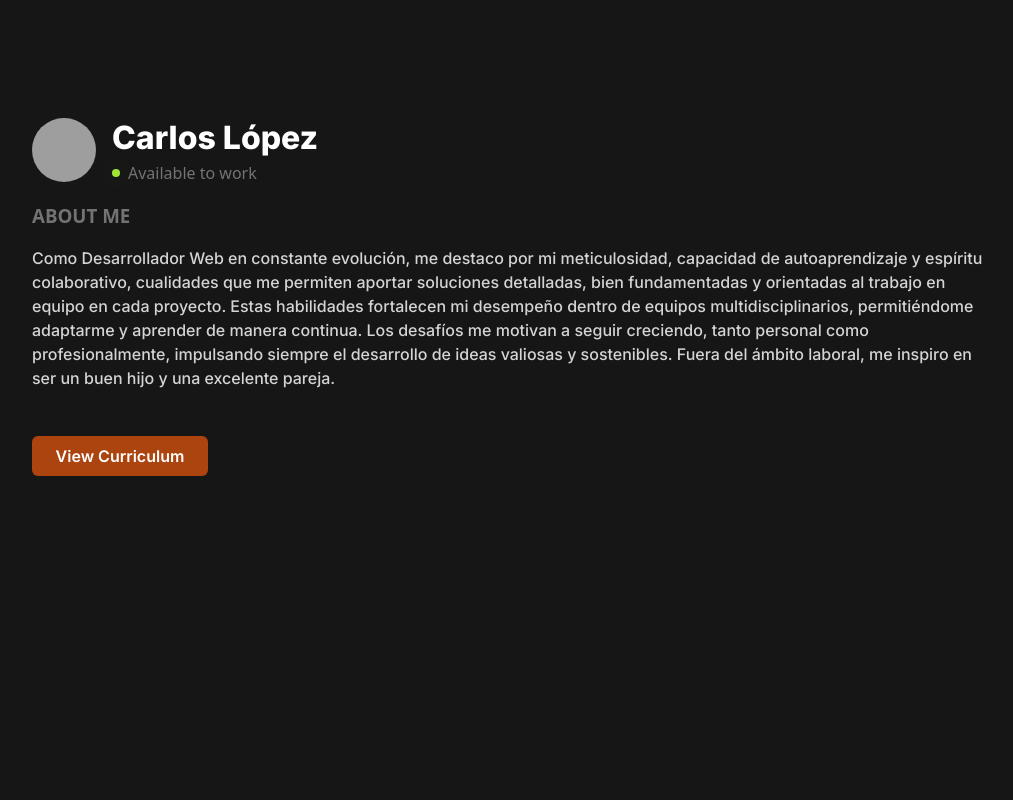
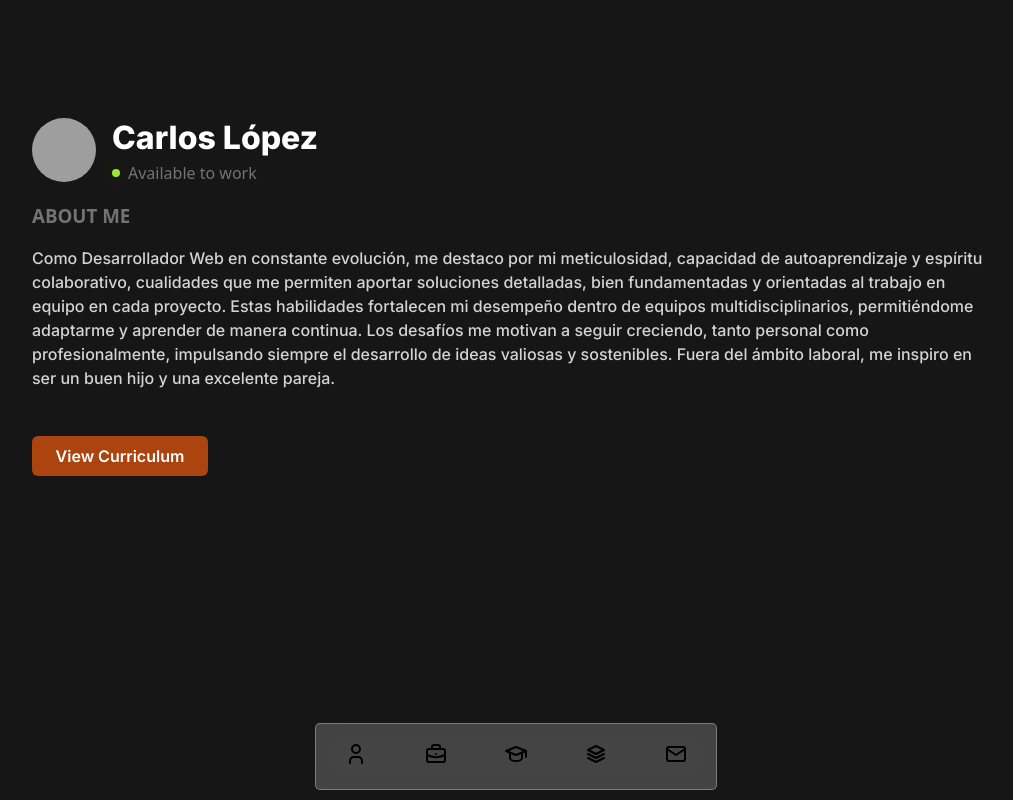
Before and after one commit to carlosdev97/portafolio-website-UI-2.0, a React (Vite) app: page / in a window 1280 px wide. Shown: the top 800 px of the page, without its empty margins (124-1137 px from the left). Built offline with nearby package versions, Linux system fonts and the light colour scheme; grey boxes are pictures that could not be loaded.

Commit message:
feat: add floating menu for enhanced navigation

```diff
--- a/package.json
+++ b/package.json
@@ -12,6 +12,7 @@
   "dependencies": {
     "react": "^18.3.1",
     "react-dom": "^18.3.1",
+    "react-icons": "^5.4.0",
     "styled-components": "^6.1.14"
   },
   "devDependencies": {
--- a/src/App.jsx
+++ b/src/App.jsx
@@ -1,12 +1,14 @@
 import "./App.css";
 import AboutMe from "./components/AboutMe/AboutMe";
 import Projects from "./components/Projects/Projects";
+import FloatingMenu from "./components/FloatingMenu/FloatingMenu";
 
 function App() {
   return (
     <>
       <AboutMe />
       <Projects />
+      <FloatingMenu />
     </>
   );
 }
--- a/src/components/AboutMe/AboutMe.jsx
+++ b/src/components/AboutMe/AboutMe.jsx
@@ -109,7 +109,7 @@ const AboutMe = () => {
         <StyledAboutHeader>
           <StyledImage
             src="https://github.com/carlosdev97.png"
-            alt="Foto Carlos López"
+            alt="Foto Carlos Lópezzz"
           />
           <StyledInfo>
             <StyledInfoTitle>Carlos López</StyledInfoTitle>
--- /dev/null
+++ b/src/components/FloatingMenu/FloatingMenu.jsx
@@ -0,0 +1,80 @@
+import styled from "styled-components";
+import {
+  TbUser,
+  TbBriefcase,
+  TbSchool,
+  TbStack2,
+  TbMail,
+} from "react-icons/tb";
+
+const StyledFloatingMenu = styled.div`
+  width: 400px;
+  background-color: rgba(255, 255, 255, 0.2);
+  position: fixed;
+  bottom: 10px;
+  left: 50%;
+  transform: translateX(-50%);
+  border-radius: 5px;
+  backdrop-filter: blur(10px); /* Efecto de desenfoque */
+  -webkit-backdrop-filter: blur(
+    10px
+  ); /* Compatibilidad con navegadores webkit */
+  border: 1px solid rgba(255, 255, 255, 0.3); /* Borde opcional para mejor visibilidad */
+`;
+
+const StyledMenuNav = styled.nav``;
+
+const StyledNavList = styled.ul`
+  display: flex;
+  width: 100%;
+  justify-content: space-around;
+  box-sizing: border-box;
+  padding: 0;
+`;
+
+const StyledNavItem = styled.li`
+  list-style: none;
+`;
+
+const StyledNavLink = styled.a`
+  color: black;
+  font-size: 24px;
+`;
+
+const FloatingMenu = () => {
+  return (
+    <StyledFloatingMenu>
+      <StyledMenuNav>
+        <StyledNavList>
+          <StyledNavItem>
+            <StyledNavLink href="#">
+              <TbUser />
+            </StyledNavLink>
+          </StyledNavItem>
+          <StyledNavItem>
+            <StyledNavLink href="#">
+              <TbBriefcase />
+            </StyledNavLink>
+          </StyledNavItem>
+          <StyledNavItem>
+            <StyledNavLink href="#">
+              <TbSchool />
+            </StyledNavLink>
+          </StyledNavItem>
+          <StyledNavItem>
+            <StyledNavLink href="#">
+              <TbStack2 />
+            </StyledNavLink>
+          </StyledNavItem>
+          <StyledNavItem>
+            <StyledNavLink href="#">
+              <TbMail />
+            </StyledNavLink>
+          </StyledNavItem>
+        </StyledNavList>
+      </StyledMenuNav>
+    </StyledFloatingMenu>
+  );
+};
+
+export default FloatingMenu;
```
Also changed, not shown: 1 other file (tests, documents, lock files or other folders).
